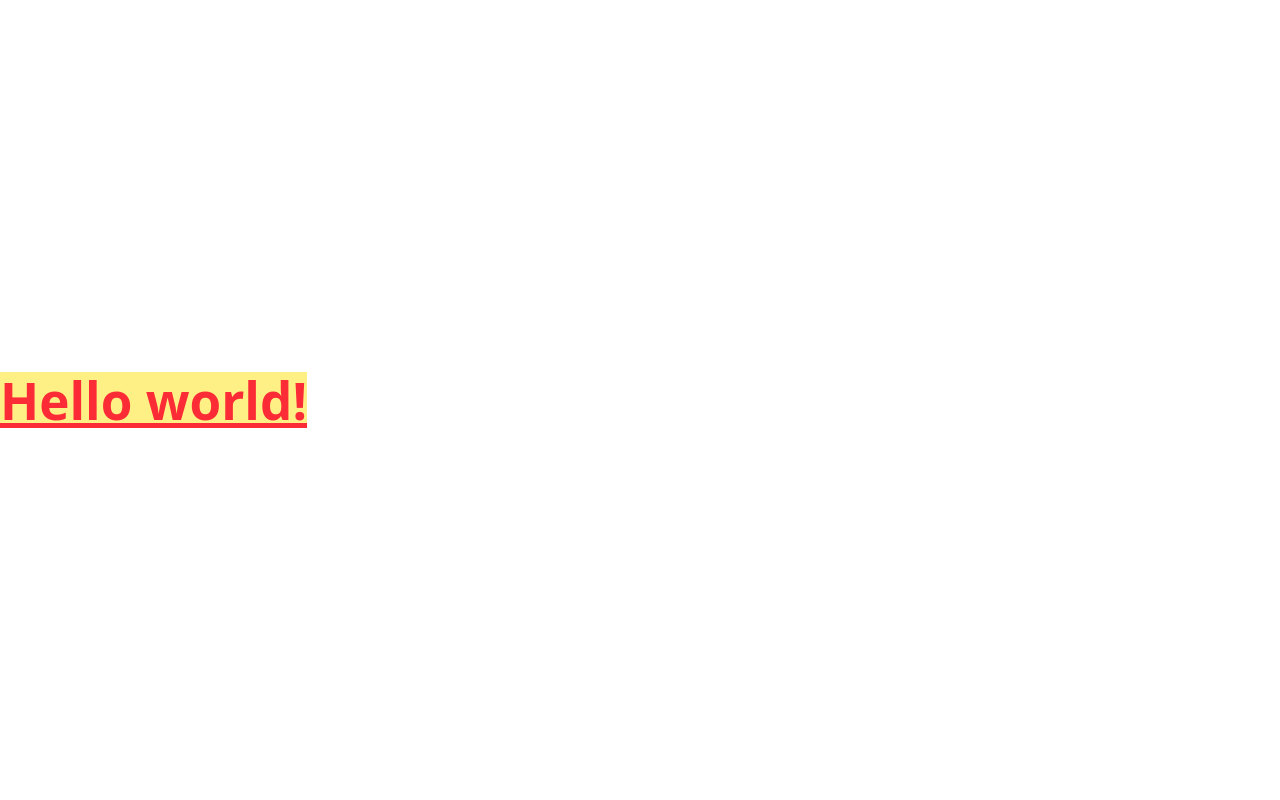
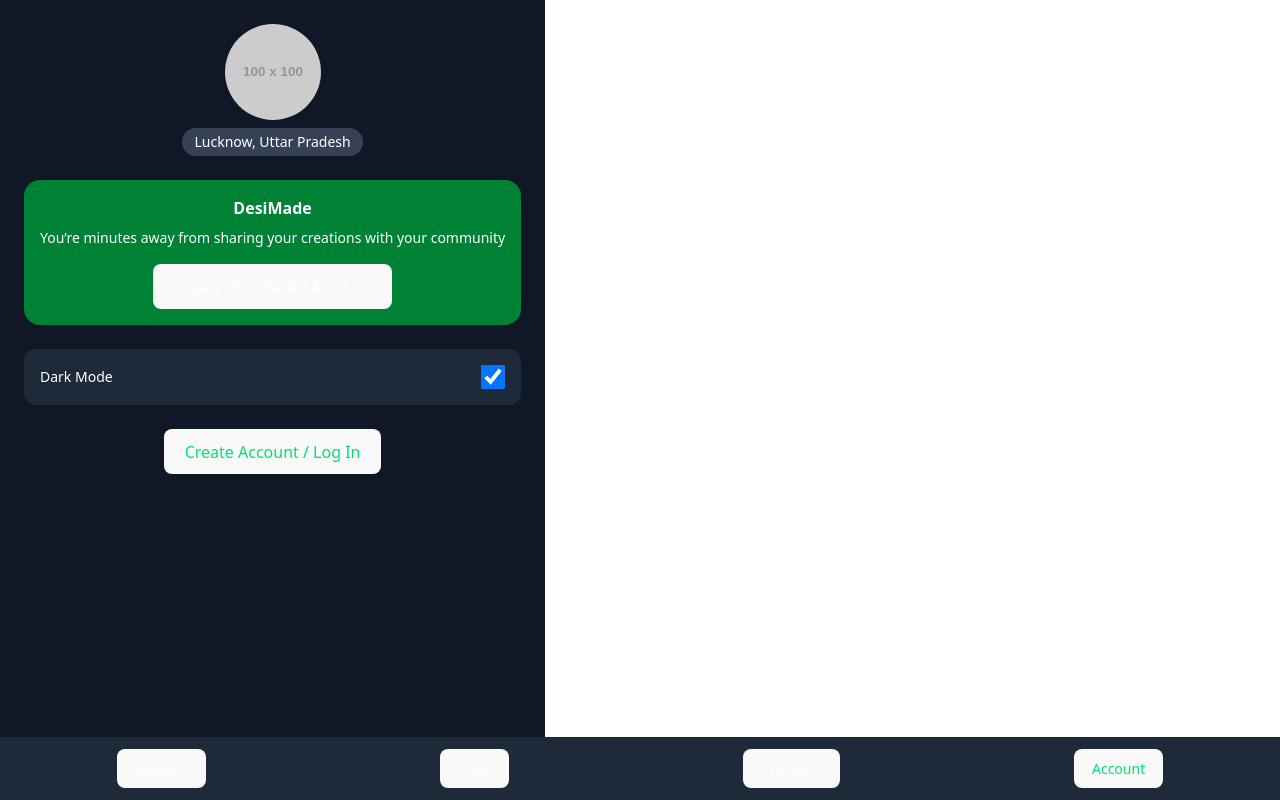
Before and after one commit to ananyapraharaj/DesiMade, a React (Vite) app: page / in a window 1280 px wide. Built offline with nearby package versions, Linux system fonts and the light colour scheme.

Commit message:
tailwind check

```diff
--- a/package.json
+++ b/package.json
@@ -10,8 +10,10 @@
     "preview": "vite preview"
   },
   "dependencies": {
+    "firebase": "^12.2.1",
     "react": "^19.1.1",
     "react-dom": "^19.1.1",
+    "react-router-dom": "^7.8.2",
     "tailwindcss": "^4.0.0"
   },
   "devDependencies": {
--- a/src/App.jsx
+++ b/src/App.jsx
@@ -1,8 +1,13 @@
+import { BrowserRouter as Router, Routes, Route, Link } from "react-router-dom";
+import Account from "./pages/Account";
+
 function App() {
   return (
-    <h1 className="text-3xl font-bold underline text-red-500 bg-yellow-200">
-      Hello world!
-    </h1>
+    <Router>
+      <Routes>
+        <Route path="/" element={<Account />} />
+      </Routes>
+    </Router>
   );
 }
 
--- /dev/null
+++ b/src/firebase.js
@@ -0,0 +1,26 @@
+// Import the functions you need from the SDKs you need
+import { initializeApp } from "firebase/app";
+import { getAnalytics } from "firebase/analytics";
+import { getStorage } from "firebase/storage"; // if using storage
+// TODO: Add SDKs for Firebase products that you want to use
+// https://firebase.google.com/docs/web/setup#available-libraries
+
+// Your web app's Firebase configuration
+// For Firebase JS SDK v7.20.0 and later, measurementId is optional
+const firebaseConfig = {
+  apiKey: "VITE_FIREBASE_API_KE",
+  authDomain: "VITE_FIREBASE_AUTH_DOMAIN",
+
+ projectId: "VITE_FIREBASE_PROJECT_ID",
+  storageBucket: "VITE_FIREBASE_STORAGE_BUCKET",
+  messagingSenderId: "VITE_FIREBASE_MESSAGING_SENDER_ID",
+  appId: "VITE_FIREBASE_APP_ID",
+  measurementId: "VITE_FIREBASE_MEASUREMENT_ID"
+};
+
+// Initialize Firebase
+const app = initializeApp(firebaseConfig);
+const analytics = getAnalytics(app);
+export const storage = getStorage(app);
+export const auth = getAuth(app);
+export const db = getFirestore(app);
--- /dev/null
+++ b/src/pages/Account.jsx
@@ -0,0 +1,56 @@
+import { useState } from "react";
+
+export default function Account() {
+  const [darkMode, setDarkMode] = useState(true);
+
+  return (
+    <div className={`min-h-screen ${darkMode ? "bg-gray-900 text-white" : "bg-white text-black"} p-6`}>
+      {/* Profile Section */}
+      <div className="flex flex-col items-center space-y-2">
+        <img
+          src="https://placehold.co/100x100" // replace with Firebase storage later
+          alt="profile"
+          className="w-24 h-24 rounded-full object-cover"
+        />
+        <p className="bg-gray-700 px-3 py-1 rounded-full text-sm">
+          Lucknow, Uttar Pradesh
+        </p>
+      </div>
+
+      {/* Seller Section */}
+      <div className="bg-green-700 text-white rounded-2xl p-4 my-6 flex flex-col items-center space-y-2">
+        <h2 className="font-semibold">DesiMade</h2>
+        <p className="text-sm text-center">
+          You’re minutes away from sharing your creations with your community
+        </p>
+        <button className="bg-green-500 px-4 py-2 rounded-xl mt-2">
+          Create Your Seller Account
+        </button>
+      </div>
+
+      {/* Dark Mode Toggle */}
+      <div className="flex justify-between items-center bg-gray-800 p-4 rounded-xl">
+        <span className="text-sm">Dark Mode</span>
+        <input
+          type="checkbox"
+          checked={darkMode}
+          onChange={() => setDarkMode(!darkMode)}
+          className="w-6 h-6"
+        />
+      </div>
+
+      {/* Auth */}
+      <div className="mt-6 text-center text-green-400">
+        <button>Create Account / Log In</button>
+      </div>
+
+      {/* Bottom Nav */}
+      <div className="fixed bottom-0 left-0 right-0 flex justify-around bg-gray-800 py-3 text-sm">
+        <button>Markets</button>
+        <button>Shop</button>
+        <button>Checkout</button>
+        <button className="text-green-400">Account</button>
+      </div>
+    </div>
+  );
+}
```
Also changed, not shown: 2 other files (tests, documents, lock files or other folders).
